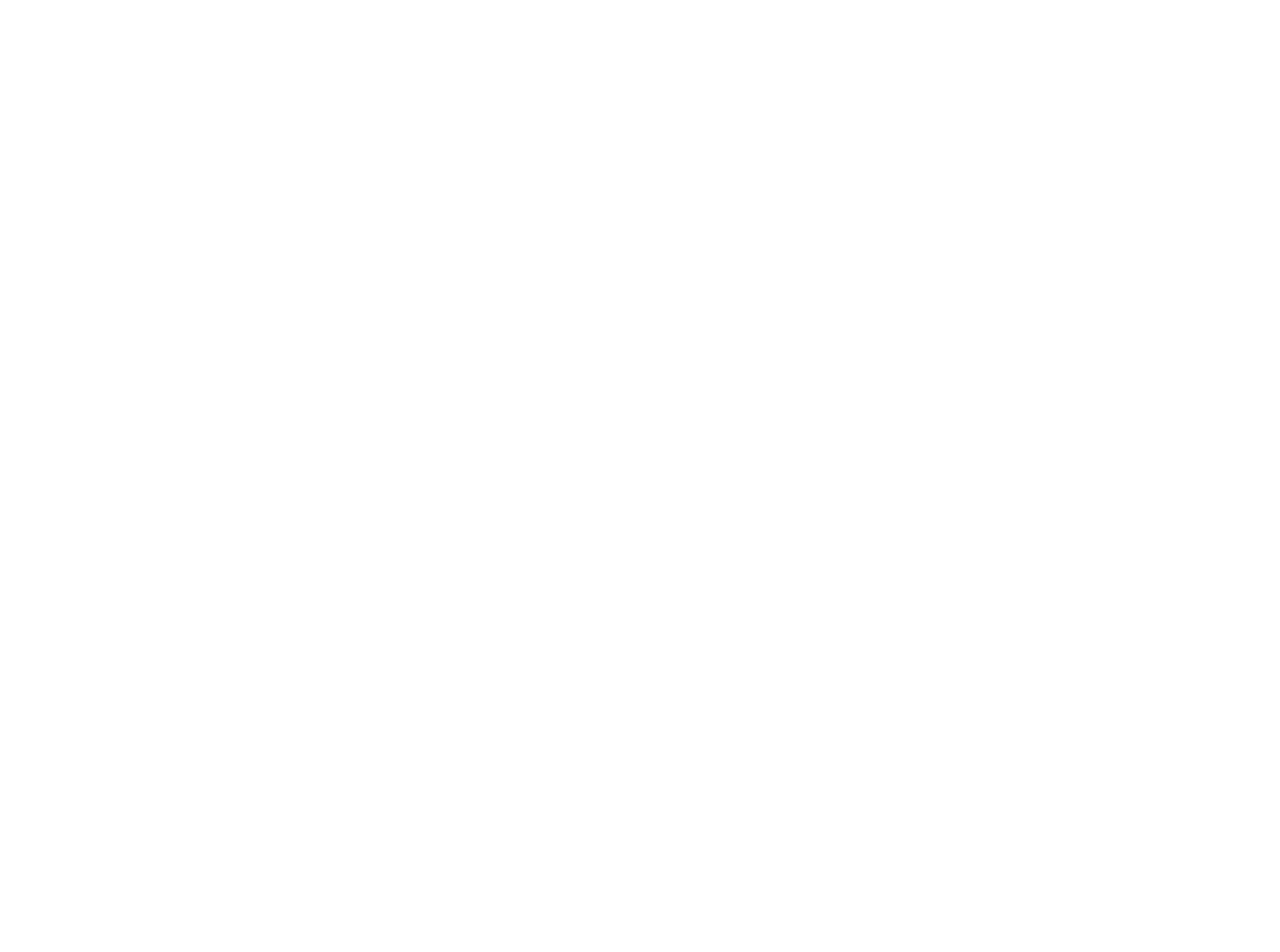
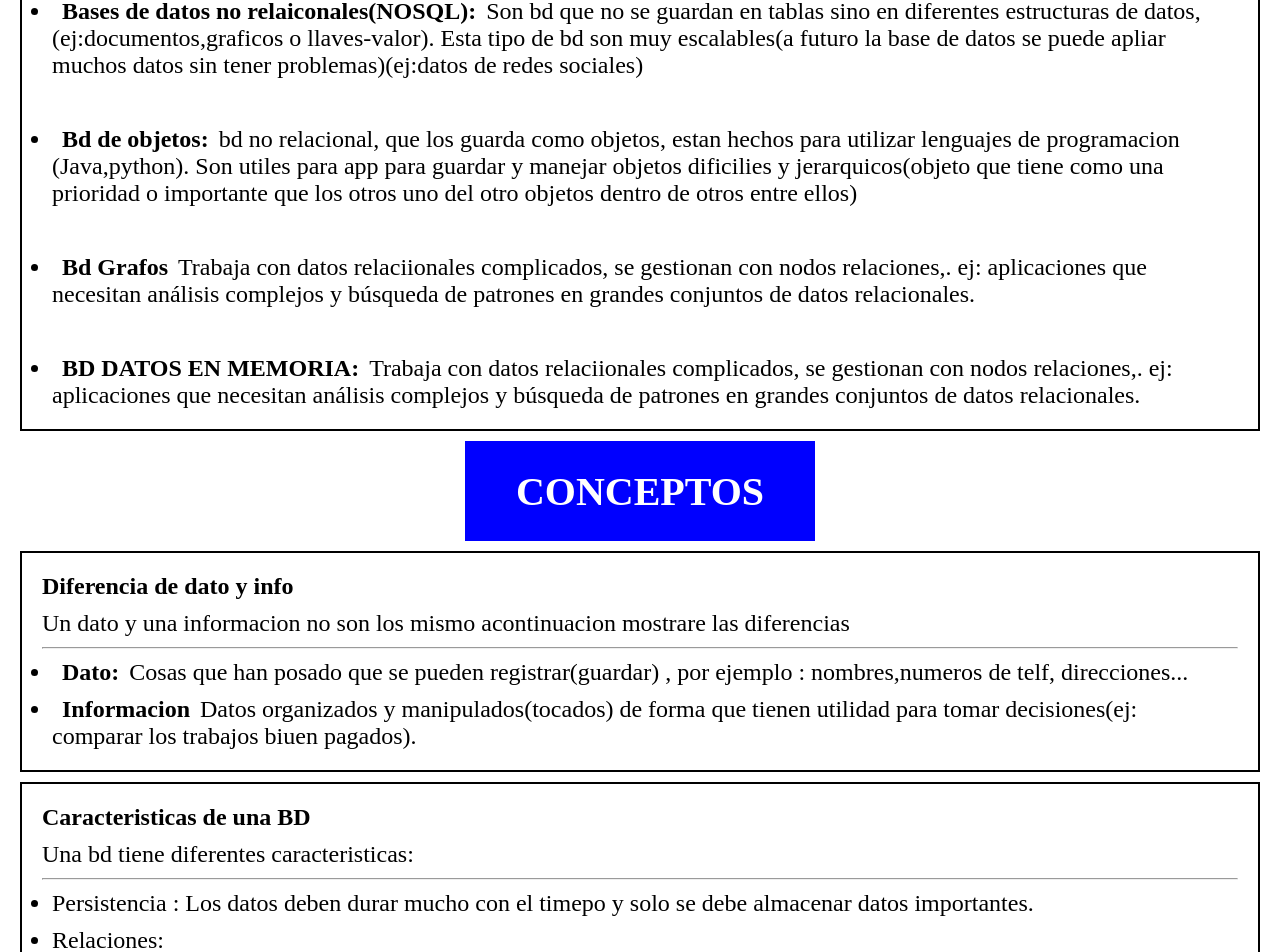
Before and after one commit to Darwin518429/Apuntes, a Next.js app: page /es/bd in a window 1280 px wide. Shown: the part 680-1632 px from the top of the page. Before the commit the page ends 800 px from the top, so only its background shows below. Built offline with nearby package versions, Linux system fonts and the light colour scheme.

Commit message:
Avanze corto

```diff
--- a/src/app/(Pages)/es/bd/page.tsx
+++ b/src/app/(Pages)/es/bd/page.tsx
@@ -1,23 +1,73 @@
 import Parragrafo from "@/app/components/TextoImg/txt_img"
+import Style_titulo from "@/app/ui/titulos.module.css"
 export default function BasedeDatos() {
     return (<div>
-        <h1> BASE DE DATOS</h1>
+      <header className={Style_titulo.encabezado}>   <h1 > BASE DE DATOS</h1></header>
+
+
         <Parragrafo titulo="¿QUE ES?" parrafo={<p>Una base de datos es un grupo estructurado de datos relacionados entre ellos que se almacena en un gestor DB   y que puede consultarse y mantenerse. No es acumular datos, sino organizarlos con un propósito concreto, representando algún aspecto del mundo real y siendo útiles para un grupo de usuarios específico.
             Las bd pueden ser hechas/mantenidas manualmente o automatizada </p>}>
             <h2>Tipos de Base de datos</h2>
             <ul>
                 <li>
                     <strong>Bd Relacionales:</strong>Son muy utilizadas, almacena datos en tablas relacionasdas entre ellos,  utilizan para organizar filas y columnas tambien unas claves parea poder relacionar los datos entre ellos .
-                <br/> <br/>
+                    <br /> <br />
                     Este tipo de bd son escalables(a futuro sera facil de subir datos si que hay problemas) y flexibles (Adaptarse), pueden servir cmo por ejemplo(sistemas de gestión de inventario, ventas o finanzas.).
                 </li>
+                <br />
+                <li>
+                    <strong>Bases de datos no relaiconales(NOSQL):</strong>
+                    Son bd que no se guardan en tablas sino en diferentes estructuras de datos, (ej:documentos,graficos  o llaves-valor).
+                    Esta tipo de bd son muy escalables(a futuro la base de datos se puede apliar muchos  datos sin tener problemas)(ej:datos de redes sociales)
+                </li>
+                <br />
+                <li>
+                    <strong>Bd de objetos:</strong>
+                    bd no relacional, que los guarda  como objetos,  estan hechos para  utilizar lenguajes de programacion (Java,python).
+                    Son utiles para app para guardar y manejar objetos dificilies y jerarquicos(objeto que tiene como una prioridad o  importante que los otros uno del otro objetos dentro de otros entre ellos)
+                </li>
+                <br />
+                <li>
+                    <strong>Bd Grafos</strong>
+                    Trabaja con datos  relaciionales complicados,   se gestionan  con nodos  relaciones,.
+                    ej: aplicaciones que necesitan análisis complejos y búsqueda de patrones en grandes conjuntos de datos relacionales.
+                </li>
+                <br />
+                <li>
 
+                    <strong> BD DATOS EN MEMORIA:</strong>
+                    Trabaja con datos  relaciionales complicados,   se gestionan  con nodos  relaciones,.
+                    ej: aplicaciones que necesitan análisis complejos y búsqueda de patrones en grandes conjuntos de datos relacionales.
+                </li>
+            </ul>
+        </Parragrafo>
+        <header className={Style_titulo.encabezado}>   <h1 > CONCEPTOS</h1></header>
+        <Parragrafo titulo="Diferencia de dato y info" parrafo={<p>Un dato y una informacion no son los mismo
+            acontinuacion mostrare las diferencias
+        </p>} >
+            <ul>
                 <li>
+                    <strong>Dato:</strong>Cosas que han posado que se pueden registrar(guardar) , por ejemplo : nombres,numeros de telf, direcciones...
+                </li>
+                <li>
+                    <strong>Informacion</strong>
+                     Datos  organizados y manipulados(tocados) de forma que tienen utilidad para tomar decisiones(ej: comparar los trabajos biuen pagados).
 
                 </li>
             </ul>
         </Parragrafo>
+        <Parragrafo titulo="Caracteristicas de una BD" parrafo={<p> Una bd  tiene diferentes caracteristicas:</p>}>
+            <ul>
+                <li> Persistencia  : Los datos deben durar mucho con el timepo  y  solo se debe  almacenar datos  importantes.</li>
+                <li>Relaciones:</li>
+                <ul>
+                    <li> Entidades: grupo de datos  que  describen   sobre una cosa(ej:  cliente{'{'}nombre,dni,apellido {'}'},producto{'{'}peso, valor , disponibilidad{'}'},vehiculo{'{'}piezas , marca {'}'}...)</li>
+                    <li>Relaciones: Relaciones entre las entidades(el grupo de datos que describe un objeto o cosa), (ej: Doctores revisan expedientes  datos de los pacientes, cliente comprando productos).</li>
+                </ul>
 
+
+            </ul>
+        </Parragrafo>
 
     </div>)
 }
--- a/src/app/layout.tsx
+++ b/src/app/layout.tsx
@@ -16,7 +16,7 @@
 });
 
 export const metadata: Metadata = {
-  title: "Pagina principal ",
+  title: "MIS APUNTES",
   description: "Apuntes ",
 };
 
@@ -96,7 +96,9 @@
             <Desplegable txt="Mas" opciones={MAS}></Desplegable>
           </nav>
         </header>
-        {children}
+        <main>
+          {children}
+        </main>
       </body>
     </html>
   );
--- a/src/app/page.tsx
+++ b/src/app/page.tsx
@@ -5,7 +5,6 @@
 export default function Home() {
   return (
     <div>
-      <main >
         <TarjetaInfo  // Nombre de la tarjeta
           titulo="¡ MIS APUNTES :O !"  // Son los parametros
           subtitulo="APUNTES HECHOS CON NEXT JS "
@@ -50,9 +49,6 @@
           </TarjetaVertical>
 
         </Agrupar>
-
-
-      </main>
     </div>
   );
 }
--- a/src/app/ui/globals.css
+++ b/src/app/ui/globals.css
@@ -4,7 +4,12 @@
   margin: 0;
 }
 
-
+main{
+  display: flex;
+  justify-content: center;
+  align-items: center;
+  flex-direction: column;
+}
 div,
 div * {
   margin: 10px;
--- /dev/null
+++ b/src/app/ui/titulos.module.css
@@ -0,0 +1,12 @@
+.encabezado{
+    background-color: blue;
+    color: white;
+    width: 350px;
+    height: 100px;
+     display: flex;
+  justify-content: center;
+  align-items: center;
+   margin: 0 auto;
+
+}
+.encabezado * {font-size: 2.5rem;}
```
Lines whose indentation alone changed are shown as unchanged.
